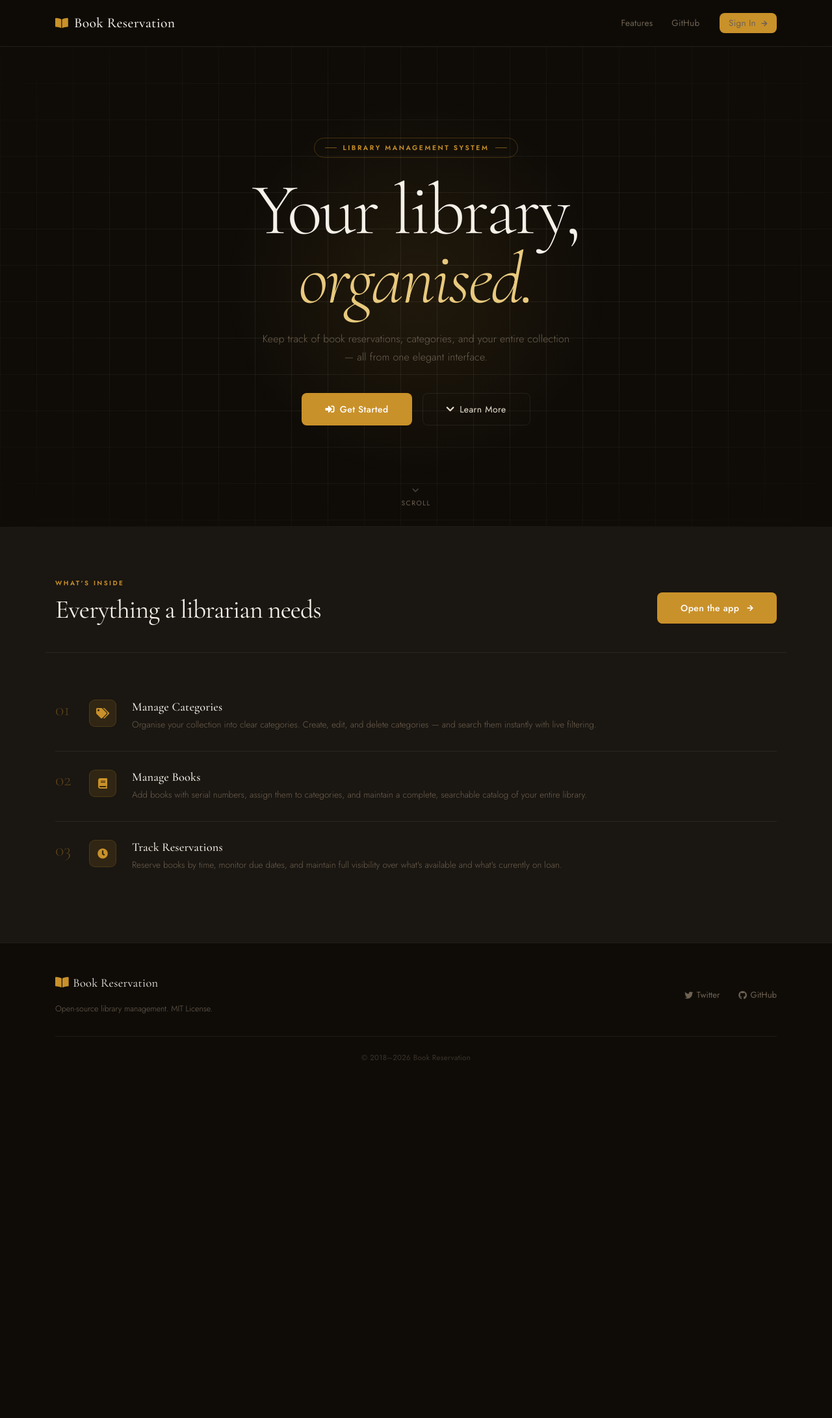
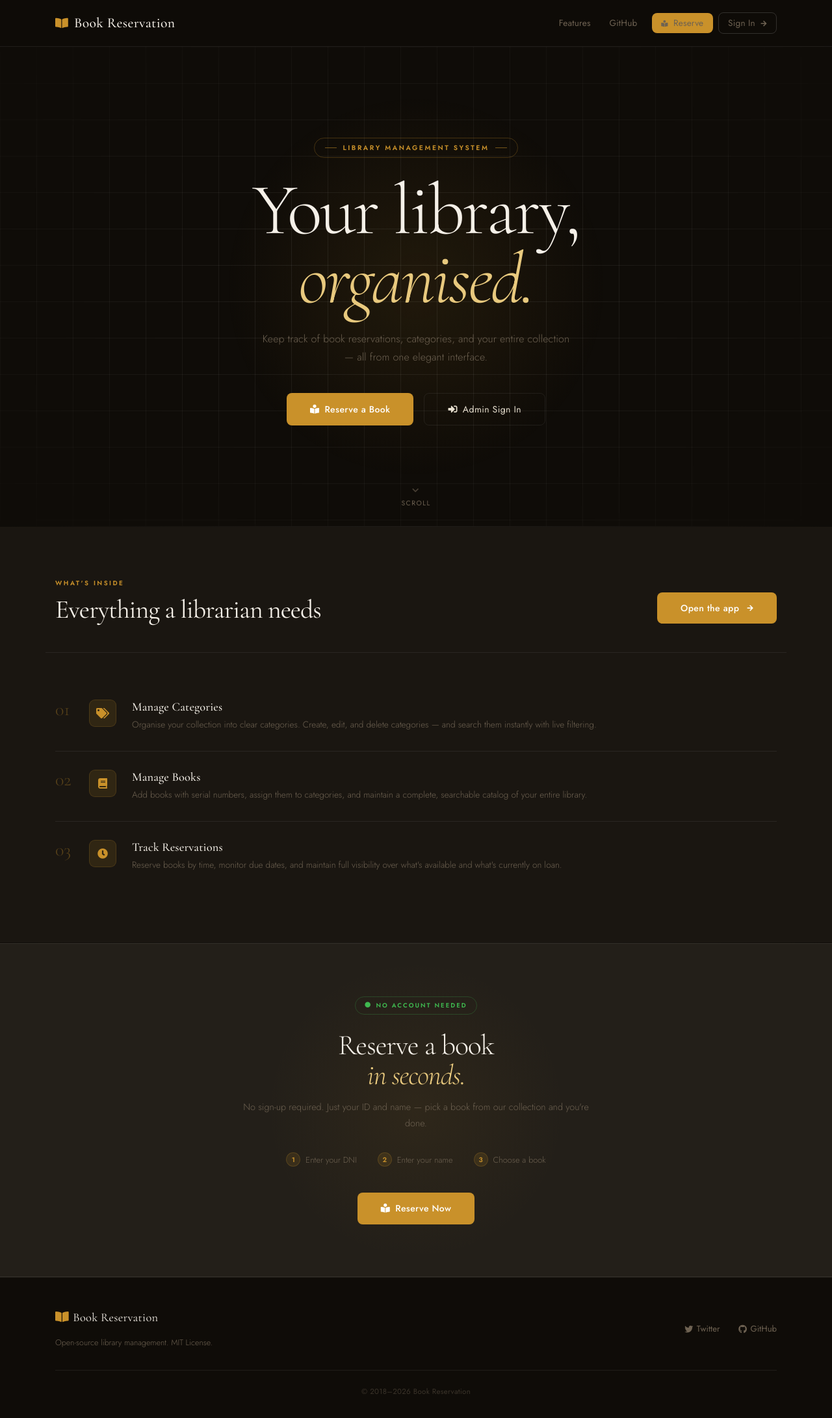
Before and after one commit to vladimirvaca/book_reservation, a Django app: page / in a window 1280 px wide. Shown: the whole page at 65% size. Before the commit the page ends 1632 px from the top, so only its background shows below. Run offline with Django 5.2, Linux system fonts and the light colour scheme; some libraries are stand-ins or nearby versions.

Commit message:
Add full reservation management feature
Public reservation form now captures start and end dates alongside borrower
DNI, name, and book selection. The Reservation model gains status choices
(reserved / checked_out / returned) and overdue is computed at query time
when end_date has passed without a return.

Dashboard home replaces the placeholder table with a live DataTables view
of all reservations. Librarians can mark a book as checked out or returned
in one click, or clear a reservation via a delete modal. Stat cards now
show live counts for books, categories, and active loans.

Co-Authored-By: Claude Sonnet 4.6 <noreply@anthropic.com>

```diff
--- a/book_reservation/static/css/index-style.css
+++ b/book_reservation/static/css/index-style.css
@@ -307,6 +307,99 @@ body {
   margin: 0;
 }
 
+/* ---- Reserve CTA section ---- */
+.lbr-reserve {
+  background: var(--surface-2);
+  border-top: 1px solid var(--border-dark);
+  border-bottom: 1px solid var(--border-dark);
+  padding: 5rem 0;
+  position: relative;
+  overflow: hidden;
+}
+/* Subtle glow */
+.lbr-reserve::after {
+  content: '';
+  position: absolute;
+  width: 500px;
+  height: 500px;
+  background: radial-gradient(circle, rgba(201,145,42,.07) 0%, transparent 65%);
+  top: 50%;
+  left: 50%;
+  transform: translate(-50%, -50%);
+  pointer-events: none;
+}
+.lbr-reserve-inner {
+  position: relative;
+  z-index: 2;
+  text-align: center;
+  max-width: 560px;
+  margin: 0 auto;
+}
+.lbr-reserve-badge {
+  display: inline-flex;
+  align-items: center;
+  gap: .4rem;
+  font-size: .6rem;
+  font-weight: 600;
+  letter-spacing: 2px;
+  text-transform: uppercase;
+  color: #3fb950;
+  border: 1px solid rgba(63,185,80,.25);
+  border-radius: 50px;
+  padding: .35rem .9rem;
+  margin-bottom: 1.5rem;
+}
+.lbr-reserve-badge i { font-size: .55rem; }
+.lbr-reserve-title {
+  font-family: 'Cormorant Garamond', serif;
+  font-size: 2.75rem;
+  font-weight: 300;
+  line-height: 1.05;
+  letter-spacing: -1.2px;
+  color: var(--cream);
+  margin-bottom: .875rem;
+}
+.lbr-reserve-title em {
+  font-style: italic;
+  color: var(--gold-light);
+}
+.lbr-reserve-sub {
+  font-size: .9rem;
+  font-weight: 300;
+  color: var(--muted-on-dark);
+  line-height: 1.75;
+  margin-bottom: 2rem;
+}
+.lbr-reserve-steps {
+  display: flex;
+  justify-content: center;
+  gap: 2rem;
+  margin-bottom: 2.5rem;
+  flex-wrap: wrap;
+}
+.lbr-reserve-step {
+  display: flex;
+  align-items: center;
+  gap: .5rem;
+  font-size: .8rem;
+  font-weight: 300;
+  color: var(--muted-on-dark);
+}
+.lbr-reserve-step-num {
+  width: 22px;
+  height: 22px;
+  background: var(--gold-dim);
+  border: 1px solid rgba(201,145,42,.2);
+  border-radius: 50%;
+  display: flex;
+  align-items: center;
+  justify-content: center;
+  font-size: .65rem;
+  font-weight: 600;
+  color: var(--gold);
+  flex-shrink: 0;
+}
+
 /* ---- Footer ---- */
 .lbr-footer {
   background: var(--ink);
--- /dev/null
+++ b/book_reservation/static/js/reserve.js
@@ -0,0 +1,81 @@
+
+// Load books and set date defaults when the modal opens
+$('#reserve_modal').on('show.bs.modal', function () {
+    var today = new Date().toISOString().split('T')[0];
+    var tomorrow = new Date(Date.now() + 86400000).toISOString().split('T')[0];
+
+    $('#reserve_start_date').attr('min', today).val(today);
+    $('#reserve_end_date').attr('min', tomorrow).val('');
+
+    var $select = $('#reserve_book');
+    $select.empty().append(new Option('Loading books…', ''));
+
+    $.ajax({
+        url: '/reserve/books/',
+        type: 'GET',
+        success: function (data) {
+            $select.empty();
+            if (data.length > 0) {
+                $select.append(new Option('Select a book…', ''));
+                for (var i = 0; i < data.length; i++) {
+                    $select.append(
+                        new Option(data[i].name + '  ·  ' + data[i].number_serie, data[i].id)
+                    );
+                }
+            } else {
+                $select.append(new Option('No books available at the moment', ''));
+            }
+        },
+        error: function () {
+            $select.empty().append(new Option('Could not load books', ''));
+            $.notify('Could not load the book list.', 'error');
+        }
+    });
+});
+
+// Keep end_date min in sync with start_date selection
+$('#reserve_start_date').on('change', function () {
+    var start = $(this).val();
+    if (start) {
+        var next = new Date(start + 'T00:00:00');
+        next.setDate(next.getDate() + 1);
+        var minEnd = next.toISOString().split('T')[0];
+        var $end = $('#reserve_end_date');
+        $end.attr('min', minEnd);
+        if ($end.val() && $end.val() <= start) {
+            $end.val('');
+        }
+    }
+});
+
+// Reset form when modal closes
+$('#reserve_modal').on('hidden.bs.modal', function () {
+    $('#form_reserve')[0].reset();
+    $('#reserve_book').empty().append(new Option('Loading books…', ''));
+    $('#form_reserve').removeClass('was-validated');
+});
+
+// Submit reservation
+$('#form_reserve').submit(function (event) {
+    event.preventDefault();
+
+    $.ajax({
+        url: '/reserve/save/',
+        type: 'POST',
+        data: $('#form_reserve').serialize(),
+        success: function (data) {
+            switch (parseInt(data.status)) {
+                case 1:
+                    $('#reserve_modal').modal('hide');
+                    showAlert(data.type, data.message);
+                    break;
+                case -1:
+                    showAlert(data.type, data.message);
+                    break;
+            }
+        },
+        error: function () {
+            $.notify('This resource is not available.', 'error');
+        }
+    });
+});
--- /dev/null
+++ b/book_reservation/templates/forms/reserve_form.html
@@ -0,0 +1,53 @@
+<div class="modal fade" id="reserve_modal" tabindex="-1" role="dialog" aria-labelledby="reserveModalLabel" aria-hidden="true">
+    <div class="modal-dialog" role="document">
+        <div class="modal-content">
+            <div class="modal-header">
+                <h5 class="modal-title" id="reserveModalLabel">
+                    <i class="fas fa-book-reader mr-2" style="color:var(--gold);font-size:.95rem;"></i>Reserve a Book
+                </h5>
+                <button type="button" class="close" data-dismiss="modal" aria-label="Close">
+                    <span aria-hidden="true">&times;</span>
+                </button>
+            </div>
+            <div class="modal-body">
+                <form class="needs-validation" id="form_reserve" method="POST" novalidate>
+                    {% csrf_token %}
+                    <div class="form-group">
+                        <label for="reserve_dni">DNI / Identifier</label>
+                        <input type="text" class="form-control" id="reserve_dni"
+                            name="dni" placeholder="e.g. 12345678" required>
+                    </div>
+                    <div class="form-group">
+                        <label for="reserve_name">Full Name</label>
+                        <input type="text" class="form-control" id="reserve_name"
+                            name="name" placeholder="Your full name" required>
+                    </div>
+                    <div class="form-group">
+                        <label for="reserve_book">Book</label>
+                        <select id="reserve_book" name="book" class="custom-select" required>
+                            <option value="">Loading books…</option>
+                        </select>
+                    </div>
+                    <div class="form-row">
+                        <div class="form-group col-6">
+                            <label for="reserve_start_date">Start Date</label>
+                            <input type="date" class="form-control" id="reserve_start_date"
+                                name="start_date" required>
+                        </div>
+                        <div class="form-group col-6">
+                            <label for="reserve_end_date">Return By</label>
+                            <input type="date" class="form-control" id="reserve_end_date"
+                                name="end_date" required>
+                        </div>
+                    </div>
+                    <div class="modal-footer mt-0 px-0 pb-0">
+                        <button type="button" class="btn btn-secondary" data-dismiss="modal">Cancel</button>
+                        <button type="submit" class="btn btn-primary">
+                            <i class="fas fa-check mr-1"></i> Confirm Reservation
+                        </button>
+                    </div>
+                </form>
+            </div>
+        </div>
+    </div>
+</div>
--- a/book_reservation/templates/index.html
+++ b/book_reservation/templates/index.html
@@ -6,6 +6,8 @@
 {% endblock css %}
 
 {% block content %}
+
+{% include 'forms/reserve_form.html' %}
 
 <!-- ======================================================
      NAVBAR
@@ -28,8 +30,15 @@
                 <li class="nav-item">
                     <a class="nav-link" href="https://github.com/vladimirvaca" target="_blank">GitHub</a>
                 </li>
-                <li class="nav-item ml-lg-3 mt-2 mt-lg-0">
-                    <a href="{% url 'signin' %}" class="lbr-btn-signin-nav nav-link">
+                <li class="nav-item ml-lg-2 mt-2 mt-lg-0">
+                    <a href="#reserve" class="lbr-btn-signin-nav nav-link"
+                       onclick="$('#reserve_modal').modal('show'); return false;">
+                        <i class="fas fa-book-reader fa-xs mr-1"></i> Reserve
+                    </a>
+                </li>
+                <li class="nav-item ml-lg-2 mt-2 mt-lg-0">
+                    <a href="{% url 'signin' %}" class="lbr-btn-signin-nav nav-link"
+                       style="background:transparent;border:1px solid rgba(255,255,255,.15);">
                         Sign In &nbsp;<i class="fas fa-arrow-right fa-xs"></i>
                     </a>
                 </li>
@@ -52,11 +61,12 @@
             collection — all from one elegant interface.
         </p>
         <div class="lbr-hero-actions">
-            <a href="{% url 'signin' %}" class="lbr-btn-primary">
-                <i class="fas fa-sign-in-alt"></i> Get Started
+            <a href="#" class="lbr-btn-primary"
+               onclick="$('#reserve_modal').modal('show'); return false;">
+                <i class="fas fa-book-reader"></i> Reserve a Book
             </a>
-            <a href="#features" class="lbr-btn-ghost">
-                <i class="fas fa-chevron-down"></i> Learn More
+            <a href="{% url 'signin' %}" class="lbr-btn-ghost">
+                <i class="fas fa-sign-in-alt"></i> Admin Sign In
             </a>
         </div>
     </div>
@@ -117,6 +127,46 @@
     </div>
 </section>
 
+<hr class="lbr-section-divider">
+
+<!-- ======================================================
+     RESERVE CTA
+     ====================================================== -->
+<section id="reserve" class="lbr-reserve">
+    <div class="container">
+        <div class="lbr-reserve-inner">
+            <div class="lbr-reserve-badge">
+                <i class="fas fa-circle"></i> No account needed
+            </div>
+            <h2 class="lbr-reserve-title">
+                Reserve a book<br><em>in seconds.</em>
+            </h2>
+            <p class="lbr-reserve-sub">
+                No sign-up required. Just your ID and name —
+                pick a book from our collection and you're done.
+            </p>
+            <div class="lbr-reserve-steps">
+                <div class="lbr-reserve-step">
+                    <span class="lbr-reserve-step-num">1</span>
+                    Enter your DNI
+                </div>
+                <div class="lbr-reserve-step">
+                    <span class="lbr-reserve-step-num">2</span>
+                    Enter your name
+                </div>
+                <div class="lbr-reserve-step">
+                    <span class="lbr-reserve-step-num">3</span>
+                    Choose a book
+                </div>
+            </div>
+            <a href="#" class="lbr-btn-primary"
+               onclick="$('#reserve_modal').modal('show'); return false;">
+                <i class="fas fa-book-reader"></i> Reserve Now
+            </a>
+        </div>
+    </div>
+</section>
+
 <!-- ======================================================
      FOOTER
      ====================================================== -->
@@ -144,3 +194,7 @@
 </footer>
 
 {% endblock content %}
+
+{% block js %}
+<script src="{% static 'js/reserve.js' %}"></script>
+{% endblock js %}
--- a/book_reservation/urls.py
+++ b/book_reservation/urls.py
@@ -21,4 +21,5 @@ urlpatterns = [
     re_path(r'^', include('login.urls')),
     re_path(r'^book/', include('book.urls')),
     re_path(r'^category/', include('category.urls')),
+    re_path(r'^reserve/', include('reserve.urls')),
 ]
--- a/login/views.py
+++ b/login/views.py
@@ -44,4 +44,13 @@ def dashboard(request):
     '''
     View for load dashboard page
     '''
-    return render(request, 'dashboard.html')
+    from book.models import Book
+    from category.models import Category
+    from reserve.models import Reservation
+    active_statuses = [Reservation.STATUS_RESERVED, Reservation.STATUS_CHECKED_OUT]
+    context = {
+        'book_count': Book.objects.count(),
+        'category_count': Category.objects.count(),
+        'reservation_count': Reservation.objects.filter(status__in=active_statuses).count(),
+    }
+    return render(request, 'dashboard.html', context)
--- /dev/null
+++ b/reserve/urls.py
@@ -0,0 +1,10 @@
+from django.urls import re_path
+from . import views
+
+urlpatterns = [
+    re_path(r'^save/', views.save_reservation, name='reserve_save'),
+    re_path(r'^books/', views.get_books, name='reserve_books'),
+    re_path(r'^get/', views.get_reservations, name='reserve_get'),
+    re_path(r'^update/(?P<reservation_id>\d+)/', views.update_reservation, name='reserve_update'),
+    re_path(r'^delete/', views.delete_reservation, name='reserve_delete'),
+]
```
Also changed, not shown: book_reservation/static/css/dashboard-style.css (+18 -15 lines), book_reservation/static/js/reservations.js (added, +115 -0 lines), book_reservation/templates/dashboard.html (+51 -21 lines), reserve/admin.py (+5 -3 lines), reserve/apps.py (+1 -7 lines), reserve/forms.py (added, +29 -0 lines), reserve/models.py (+26 -3 lines), reserve/views.py (+85 -3 lines), reserve/migrations/0001_initial.py (added), reserve/migrations/0002_remove_reservation_active_reservation_end_date_and_more.py (added).
